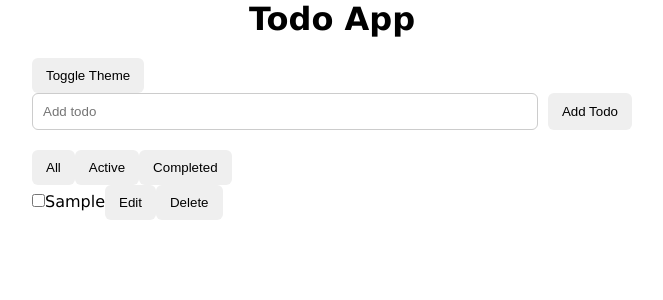
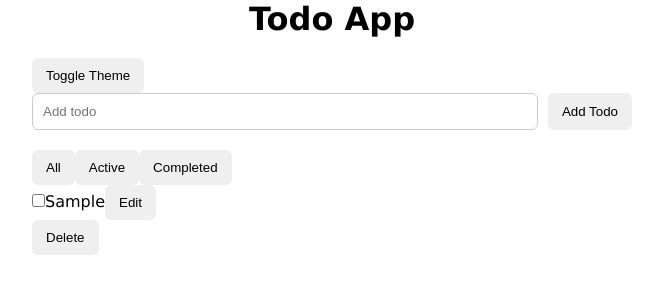
Before and after one commit to vbolden/ContextAPI_todo_list, a React (Vite) app: page / in a window 1280 px wide. Both pictures are taken after typing "Sample" into the empty fields and a click on the button "Add Todo". Shown: the top 300 px of the page, without its empty margins (308-971 px from the left). Built offline with nearby package versions, Linux system fonts and the light colour scheme.

Commit message:
"added class names for styling"

```diff
--- a/src/components/TodoItem.tsx
+++ b/src/components/TodoItem.tsx
@@ -22,7 +22,8 @@ function TodoItem({ todo }: { todo: Todo }) {
     }
 
     return (
-        <div>
+        <div className="todo-item">
+            <div className="todo-left">
                 <input
                     type="checkbox"
                     checked={todo.completed}
@@ -39,7 +40,8 @@ function TodoItem({ todo }: { todo: Todo }) {
                                 setNewText(e.target.value)
                             } />
 
-                    <button onClick={handleSave} >
+                        <button
+                            onClick={handleSave} >
                             Save
                         </button>
                     </>
@@ -61,12 +63,16 @@ function TodoItem({ todo }: { todo: Todo }) {
                         </button>
                     </>
                 )}
+            </div>
+            <div>
                 <button
+                    className="delete-button"
                     onClick={() =>
                         deleteTodo(todo.id)} >
                     Delete
                 </button>
             </div>
+        </div>
     )
 }
 
```
Lines whose indentation alone changed are shown as unchanged.
